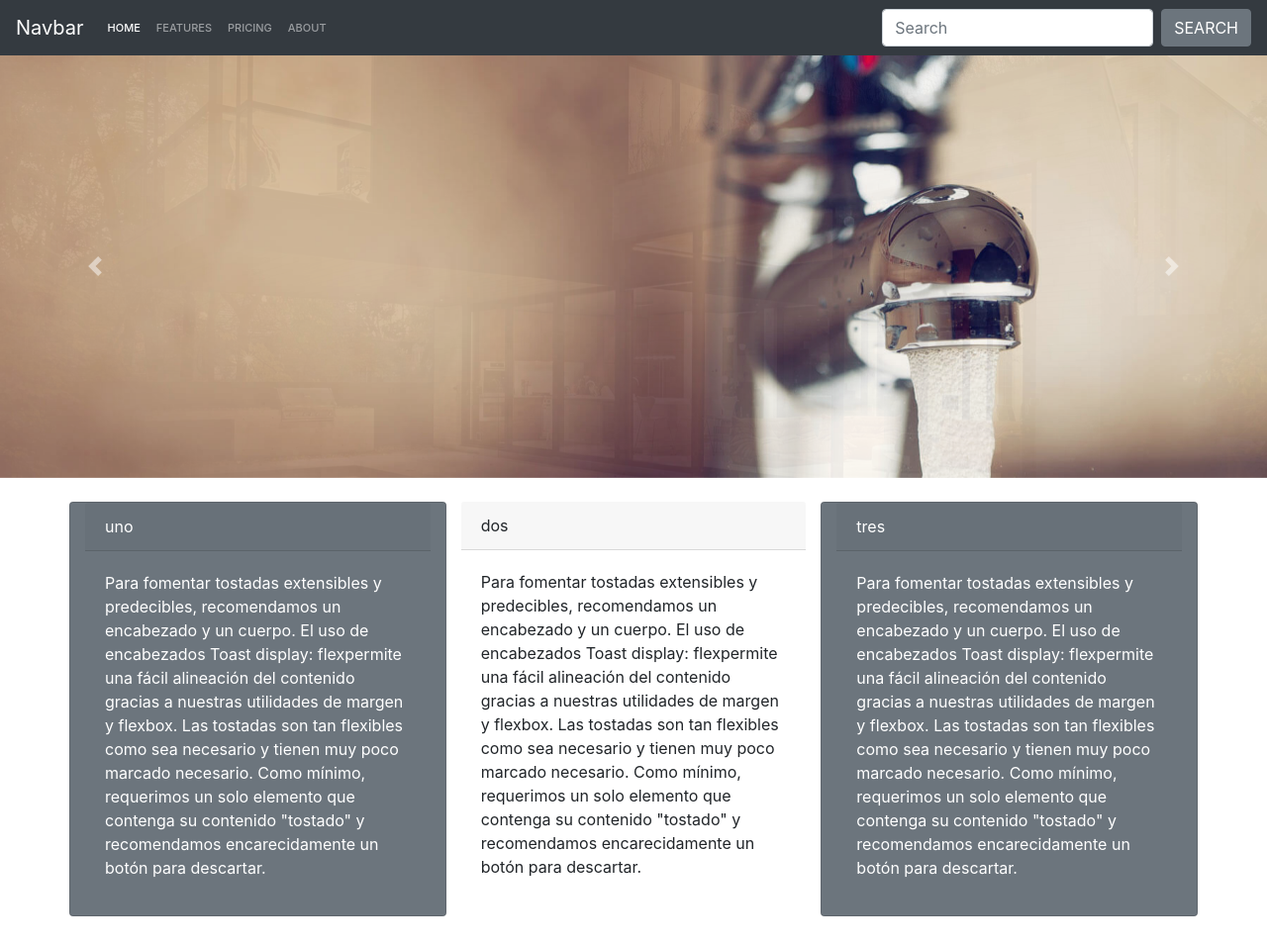
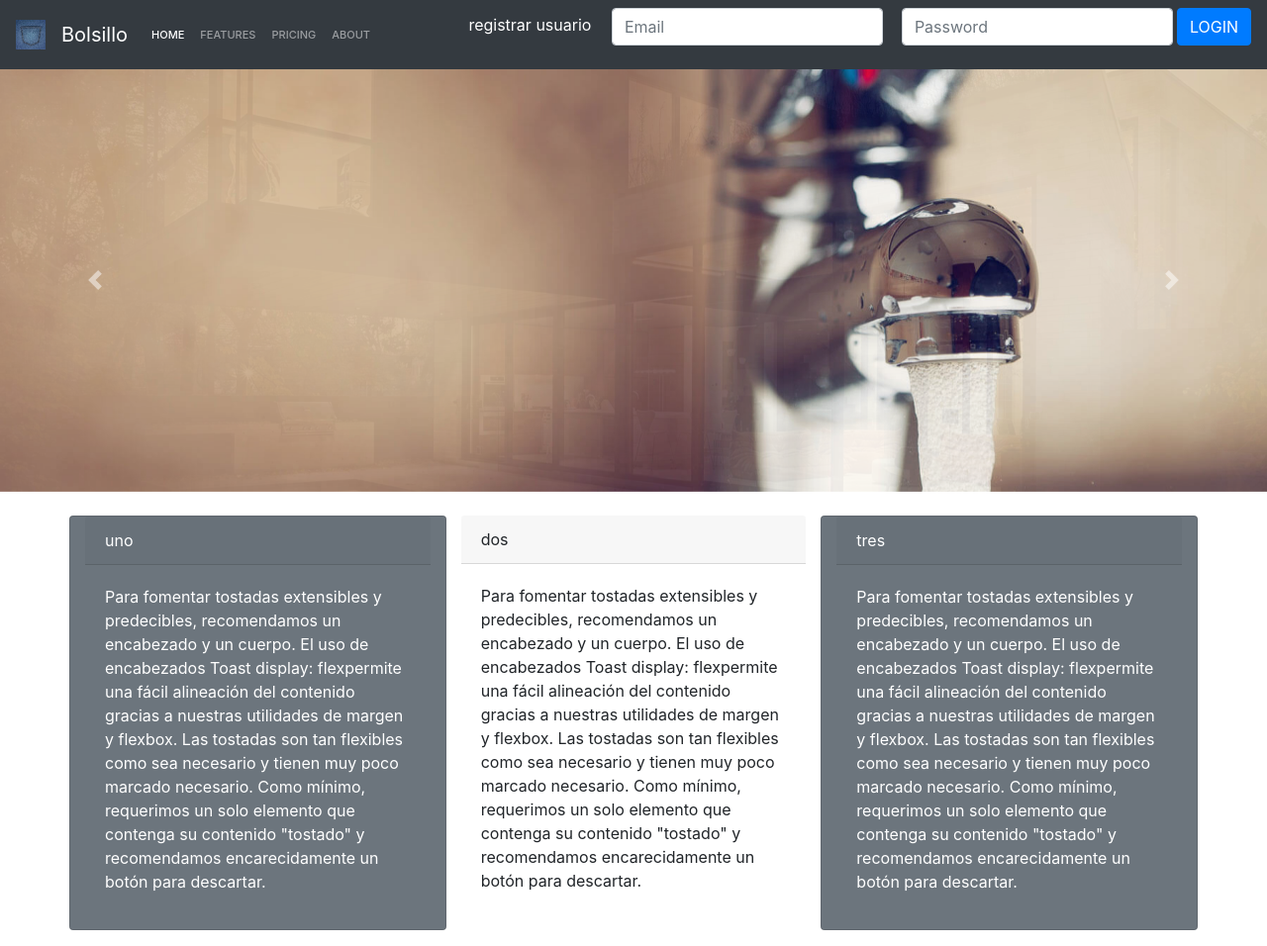
Before and after one commit to Bolsillo-enterprise/WebPublic, a plain HTML site: page WebPublic/index.html in a window 1280 px wide. Shown: the whole page at 99% size. Drawn offline with nearby package versions, Linux system fonts and the light colour scheme.

Commit message:
JP-150819-v0.1

```diff
--- /dev/null
+++ b/WebPublic/css/stilo.css
@@ -0,0 +1,3 @@
+.logo-r{
+	border-radius: 50%;
+}
--- a/WebPublic/index.html
+++ b/WebPublic/index.html
@@ -5,16 +5,21 @@
 
   	<link rel="stylesheet" href="css/bootstrap.min.css">
 
+
   	<link rel="stylesheet" href="https://stackpath.bootstrapcdn.com/bootstrap/4.3.1/css/bootstrap.min.css" integrity="		 sha384-ggOyR0iXCbMQv3Xipma34MD+dH/1fQ784/j6cY/iJTQUOhcWr7x9JvoRxT2MZw1T" crossorigin="anonymous">
 	<script src="https://stackpath.bootstrapcdn.com/bootstrap/4.3.1/js/bootstrap.min.js" integrity="sha384-JjSmVgyd0p3pXB1rRibZUAYoIIy6OrQ6VrjIEaFf/nJGzIxFDsf4x0xIM+B07jRM" crossorigin="anonymous"></script>
 
-
+	  <link rel="stylesheet" href="css/stilo.css">
 
   </head>
 
   <body>
+
   	<nav class="navbar navbar-expand-lg navbar-dark bg-dark">
-  <a class="navbar-brand" href="#">Navbar</a>
+       <a class="navbar-brand logo-r " href="#">
+        <img src="img/logo.jpg" width="30" height="30" alt="">
+      </a>
+      <a class="navbar-brand" href="#">Bolsillo</a>
   <button class="navbar-toggler" type="button" data-toggle="collapse" data-target="#navbarColor01" aria-controls="navbarColor01" aria-expanded="false" aria-label="Toggle navigation">
     <span class="navbar-toggler-icon"></span>
   </button>
@@ -34,10 +39,23 @@
         <a class="nav-link" href="#">About</a>
       </li>
     </ul>
-    <form class="form-inline my-2 my-lg-0">
-      <input class="form-control mr-sm-2" type="text" placeholder="Search">
-      <button class="btn btn-secondary my-2 my-sm-0" type="submit">Search</button>
-    </form>
+    <form class="form-inline">
+      <div class="form-group ">
+        <div class="container">
+            <a class="navbar-brand logo-r " href="#">
+               <small>registrar usuario</small>
+            </a>
+
+            <input type="text" class="form-control" id="inputEmail2" placeholder="Email">
+
+        </div>
+      </div>
+      <div class="form-group mx-sm-1 ">
+
+        <input type="password" class="form-control" id="inputPassword2" placeholder="Password">
+      </div>
+      <button type="submit" class="btn btn-primary">Login</button>
+</form>
   </div>
 </nav>
   	<header>
```
Also changed, not shown: WebPublic/img/logo.jpg (added), WebPublic/js/login.js (added).
